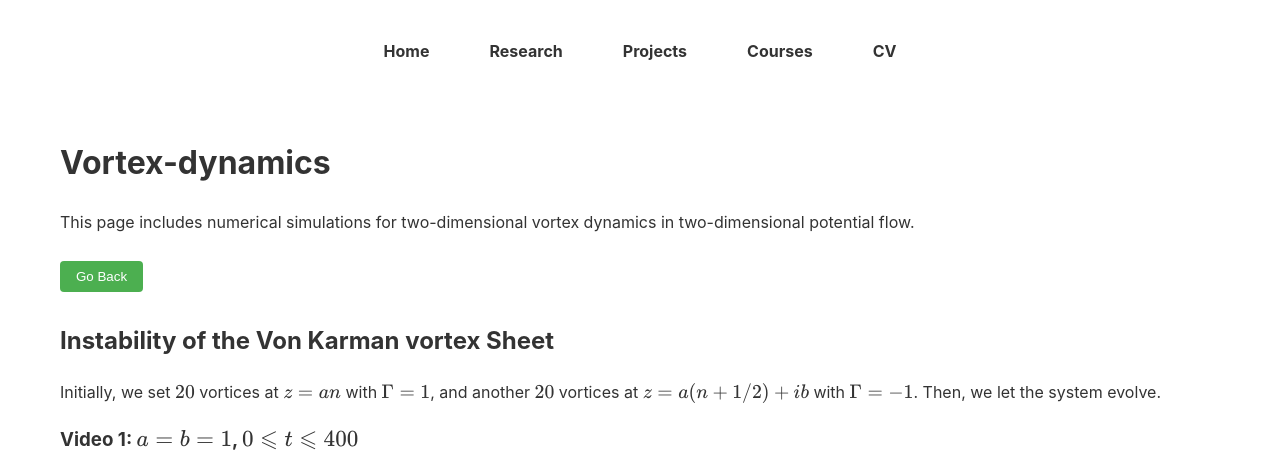
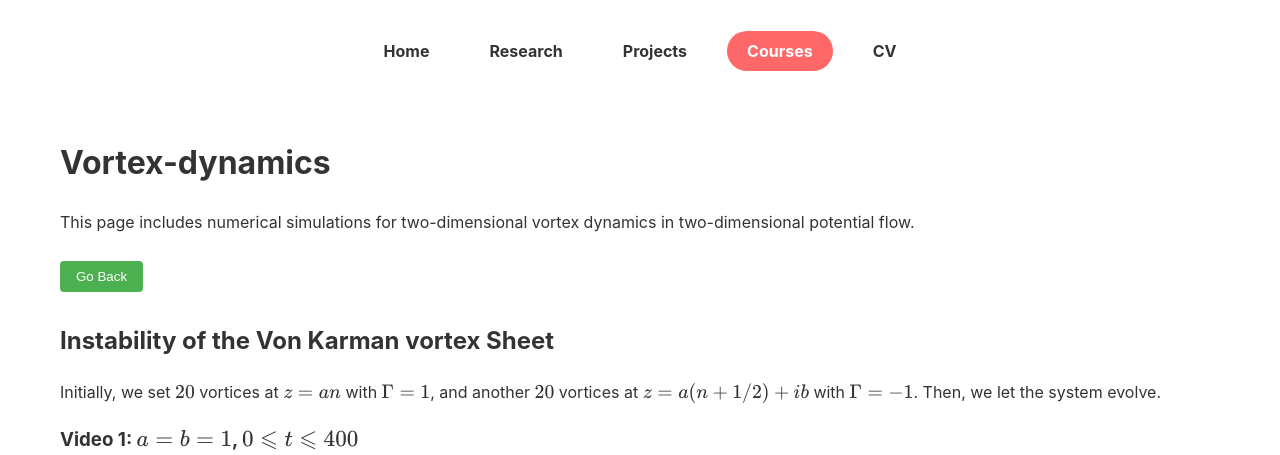
Before and after one commit to Yoon-1023/Yoon-1023.github.io, a Jekyll site: the page built from Courses/Fluid_Dynamics/movies.md, in a window 1280 px wide. Shown: the top 455 px of the page. Built offline with Jekyll 4.4.1, drawn with Linux system fonts in a browser that asks for light colours; grey boxes are pictures that could not be loaded.

Commit message:
Update default.html

```diff
--- a/_layouts/default.html
+++ b/_layouts/default.html
@@ -18,7 +18,7 @@
         <li><a href="{{ '/' | relative_url }}" class="{% if page.url == '/' %}active{% endif %}">Home</a></li>
         <li><a href="{{ '/research/' | relative_url }}" class="{% if page.url == '/research/' %}active{% endif %}">Research</a></li>
         <li><a href="{{ '/projects/' | relative_url }}" class="{% if page.url == '/projects/' %}active{% endif %}">Projects</a></li>
-        <li><a href="{{ '/courses/' | relative_url }}" class="{% if page.url == '/courses/' %}active{% endif %}">Courses</a></li>
+        <li><a href="{{ '/courses/' | relative_url }}" class="{% if page.url contains '/courses/' or page.url == '/vortex_dynamics/' %}active{% endif %}">Courses</a></li>
         <li><a href="{{ '/cv/' | relative_url }}" class="{% if page.url == '/cv/' %}active{% endif %}">CV</a></li>
     </ul>
 </nav>
```
